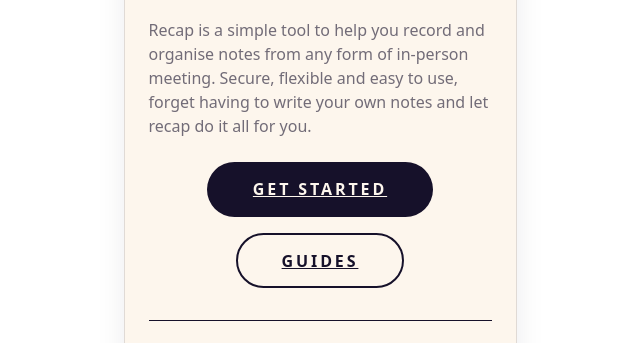
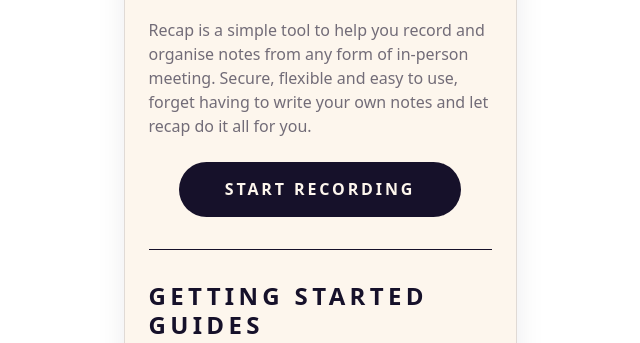
Before and after one commit to thomasedarby/recap, a plain HTML site: page index.html in a window 1280 px wide. Shown: the part 626-969 px from the top of the page, without its empty margins (320-960 px from the left). Drawn offline with Linux system fonts and the light colour scheme.

Commit message:
updated buttons and tweaked the index page, ready to start on the other pages

```diff
--- a/index.html
+++ b/index.html
@@ -168,9 +168,9 @@
 
           <div class="intro-cta">
             <a href="start-recording.html" class="btn btn--primary"
-              >Get Started</a
+              >Start Recording</a
             >
-            <a href="guides.html" class="btn btn--secondary">Guides</a>
+            <!-- <a href="guides.html" class="btn btn--secondary">Guides</a> -->
           </div>
         </section>
         <section class="guides">
--- a/styles.css
+++ b/styles.css
@@ -10,6 +10,7 @@
 body {
   line-height: 1.5;
   -webkit-font-smoothing: antialiased;
+  color: var(--color-text)
 }
 
 img, picture, video, canvas, svg {
@@ -157,11 +158,14 @@
 .btn--primary {
   background-color: var(--color-text);
   color: var(--color-background);
+  text-decoration: none;
 }
 
 .btn--primary:hover {
-  background-color: var(--color-surface);
-  color: var(--color-text);
+  background-color: var(--color-primary);
+  color: var(--color-primary);
+  border: 2px solid var(--color-text);
+  text-decoration: underline;
 }
 
 .btn--secondary {
```
